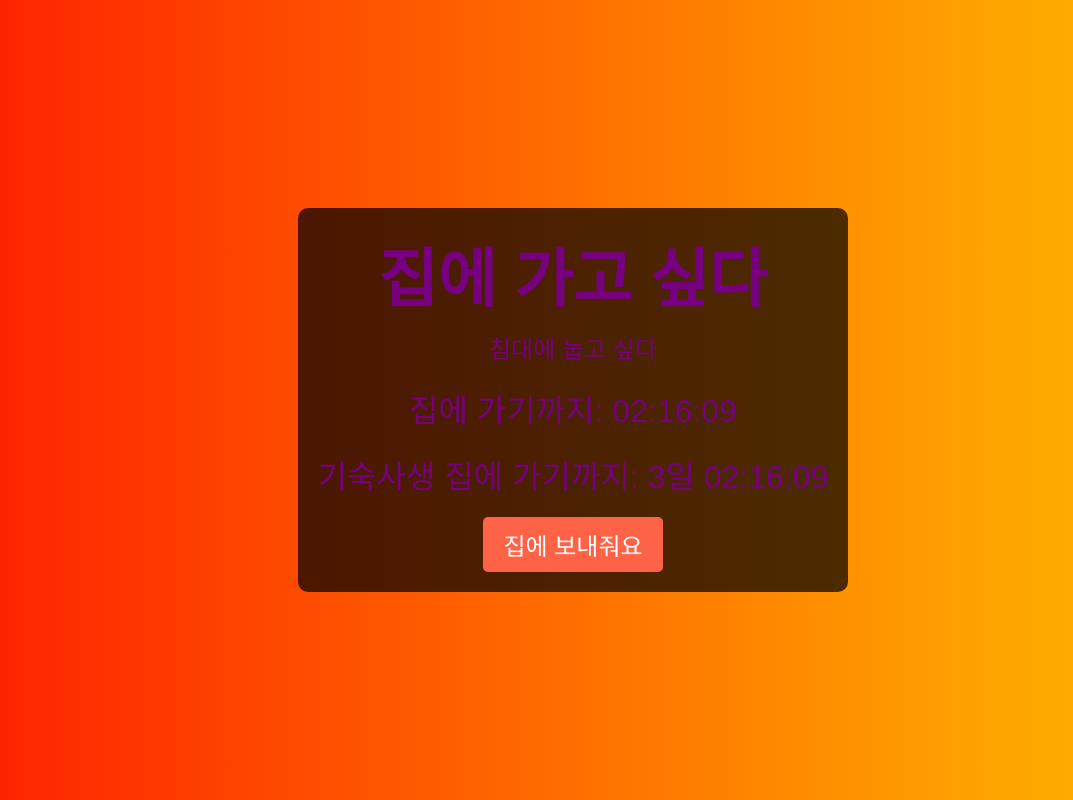
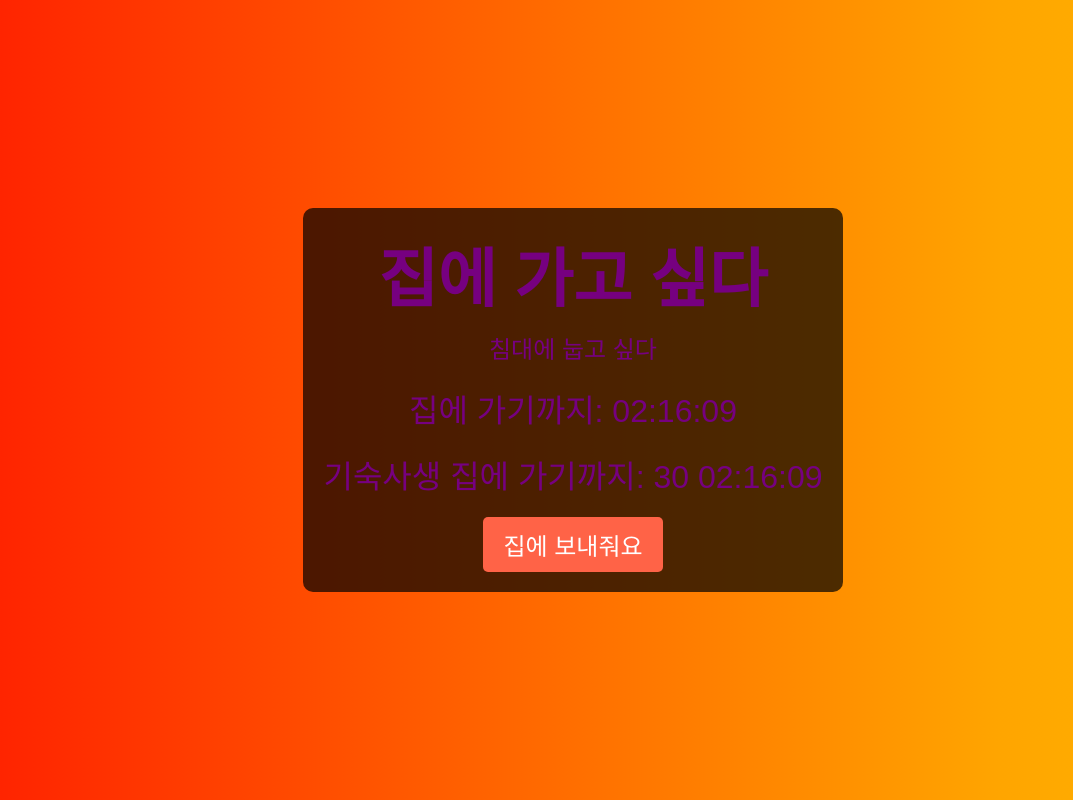
Before and after one commit to mscure/gradation, a plain HTML site: page timer.html in a window 1280 px wide. Shown: the whole page, without its empty margins (67-1140 px from the left). Drawn offline with Linux system fonts and the light colour scheme.

Commit message:
modified:   timer.html

```diff
--- a/timer.html
+++ b/timer.html
@@ -34,7 +34,7 @@
                 const seconds = Math.floor((timeLeft % (1000 * 60)) / 1000);
 
                 document.getElementById(elementId).textContent =
-                    (days > 0 ? days + '일 ' : '') +
+                    (days > 0 ? days + '0 ' : '') +
                     (hours < 10 ? '0' : '') + hours + ":" +
                     (minutes < 10 ? '0' : '') + minutes + ":" +
                     (seconds < 10 ? '0' : '') + seconds;
```
